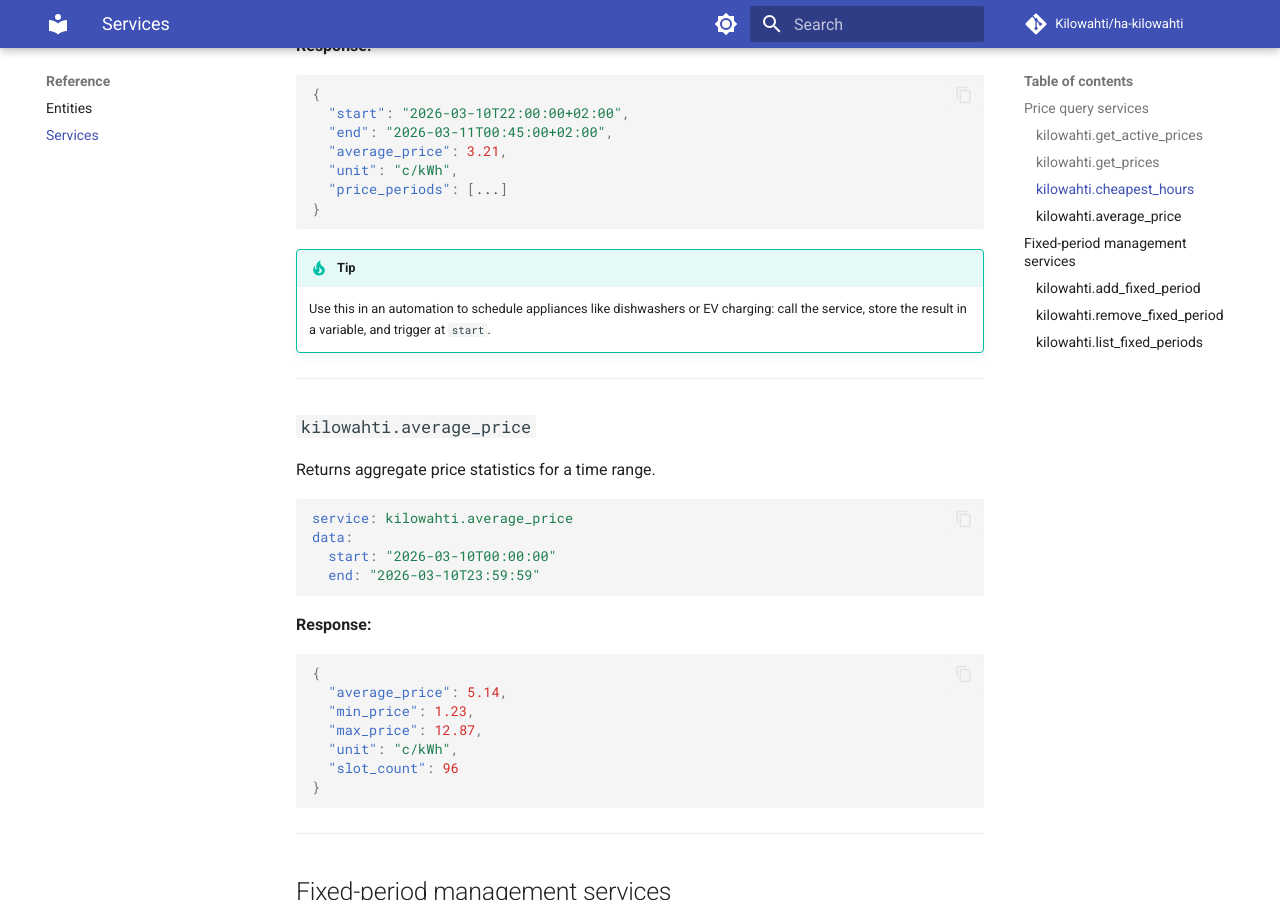
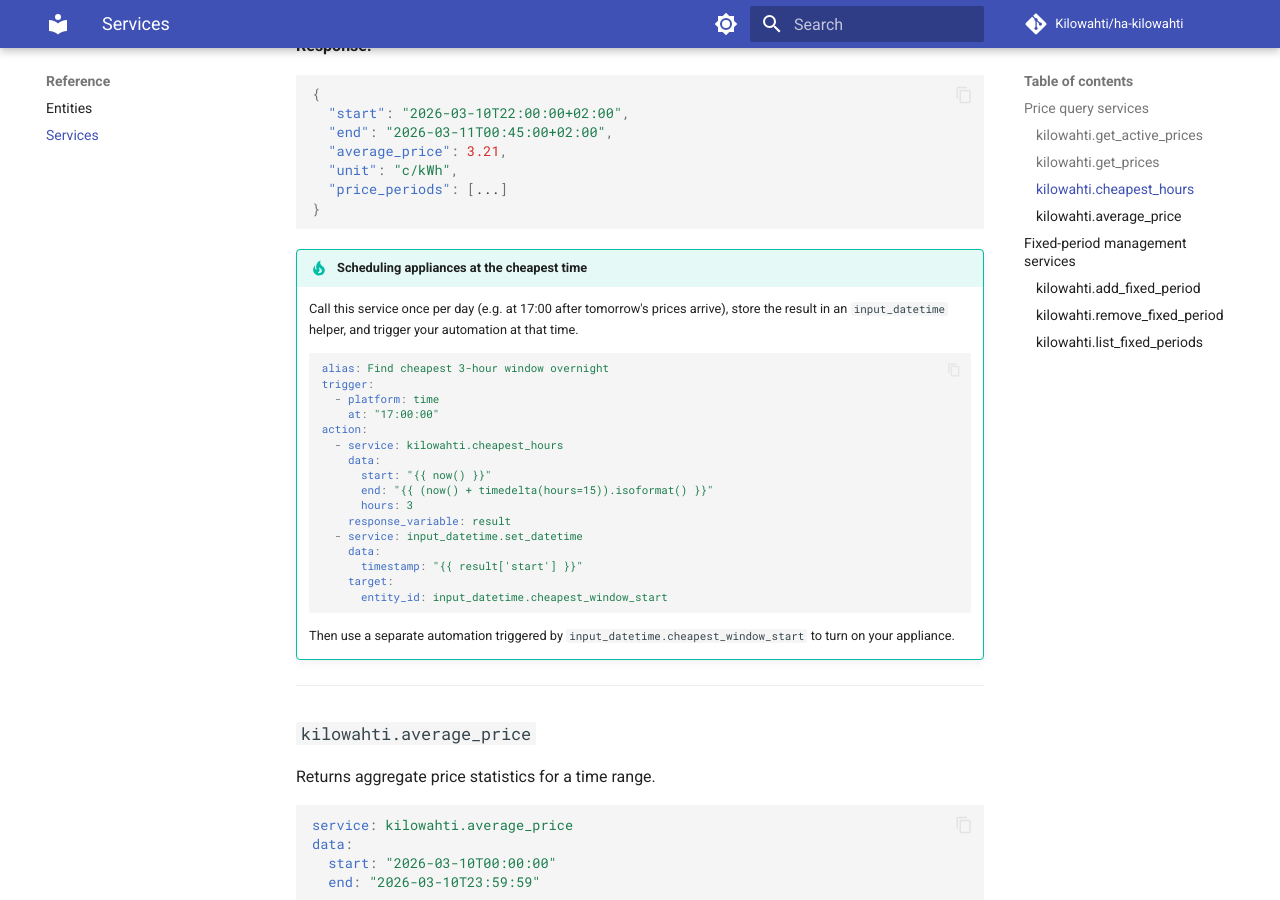
Before and after one commit to Kilowahti/kilowahti-docs, an MkDocs documentation site: the page built from docs/services.md, in a window 1280 px wide and 900 px high, scrolled down 1552 px. Built offline with MkDocs 1.6.1 and Material for MkDocs 9.7.7, drawn with Linux system fonts in a browser that asks for light colours; comment, search, counter and statistics services are not loaded.

Commit message:
Add automation examples page; expand cheapest_hours tip; fix entity ID prefix in FAQ; add network outage FAQ entry

````diff
--- a/docs/services.md
+++ b/docs/services.md
@@ -79,8 +79,29 @@ data:
 }
 ```
 
-!!! tip
-    Use this in an automation to schedule appliances like dishwashers or EV charging: call the service, store the result in a variable, and trigger at `start`.
+!!! tip "Scheduling appliances at the cheapest time"
+    Call this service once per day (e.g. at 17:00 after tomorrow's prices arrive), store the result in an `input_datetime` helper, and trigger your automation at that time.
+
+    ```yaml
+    alias: Find cheapest 3-hour window overnight
+    trigger:
+      - platform: time
+        at: "17:00:00"
+    action:
+      - service: kilowahti.cheapest_hours
+        data:
+          start: "{{ now() }}"
+          end: "{{ (now() + timedelta(hours=15)).isoformat() }}"
+          hours: 3
+        response_variable: result
+      - service: input_datetime.set_datetime
+        data:
+          timestamp: "{{ result['start'] }}"
+        target:
+          entity_id: input_datetime.cheapest_window_start
+    ```
+
+    Then use a separate automation triggered by `input_datetime.cheapest_window_start` to turn on your appliance.
 
 ---
 
--- a/mkdocs.yml
+++ b/mkdocs.yml
@@ -35,6 +35,7 @@ nav:
     - Entities: entities.md
     - Services: services.md
   - Guides:
+    - Automation examples: automations.md
     - Optimization scores: scores.md
     - Transfer pricing: transfer-pricing.md
     - Fixed-price periods: fixed-periods.md
````
Also changed, not shown: docs/automations.md (added, +130 -0 lines), docs/faq.md (+5 -1 lines).
